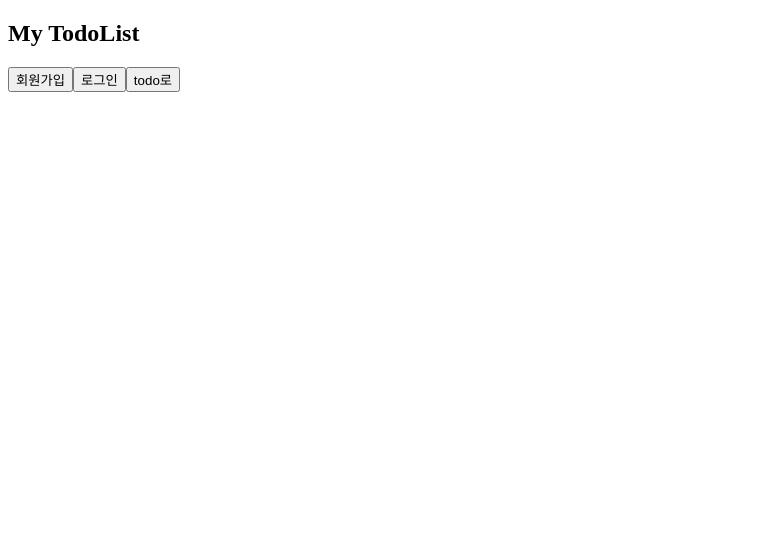
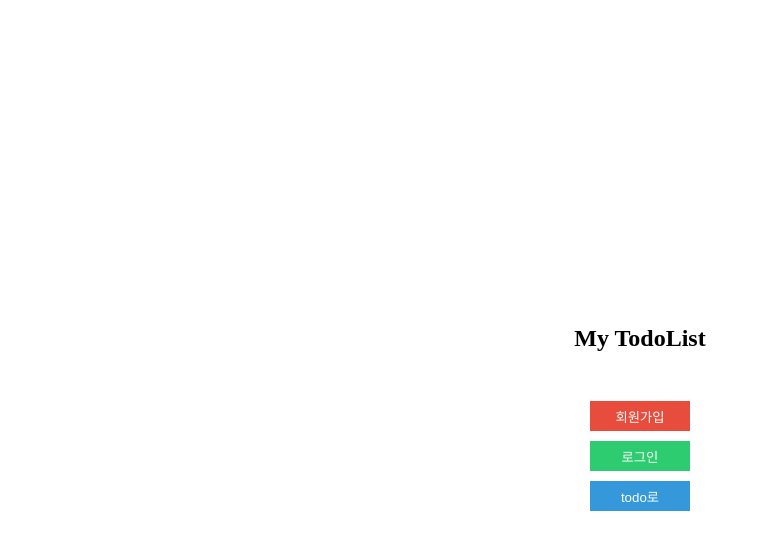
Before and after one commit to devjjin/wanted-pre-onboarding-frontend, a React (Create React App) app: page / in a window 1280 px wide. Shown: the top 550 px of the page, without its empty margins (0-761 px from the left). Built offline with nearby package versions, Linux system fonts and the light colour scheme.

Commit message:
design: main page

```diff
--- a/src/pages/Main.jsx
+++ b/src/pages/Main.jsx
@@ -1,5 +1,6 @@
 import React from 'react';
 import { useNavigate } from 'react-router-dom';
+import styled from 'styled-components';
 
 export default function Main() {
   const navigate = useNavigate();
@@ -21,19 +22,51 @@ export default function Main() {
   };
 
   return (
-    <div>
+    <Container>
       <h2>My TodoList</h2>
-      <div>
-        <button type="button" onClick={() => goPath('/signup')}>
+      <ButtonWrap>
+        <SignUpBtn type="button" onClick={() => goPath('/signup')}>
           회원가입
-        </button>
-        <button type="button" onClick={() => goPath('/signin')}>
+        </SignUpBtn>
+        <SignInBtn type="button" onClick={() => goPath('/signin')}>
           로그인
-        </button>
-        <button type="button" onClick={goTodo}>
+        </SignInBtn>
+        <Button type="button" onClick={goTodo}>
           todo로
-        </button>
-      </div>
-    </div>
+        </Button>
+      </ButtonWrap>
+    </Container>
   );
 }
+
+const Container = styled.div`
+  display: flex;
+  flex-direction: column;
+  align-items: center;
+  justify-content: center;
+  height: 100vh;
+`;
+
+const ButtonWrap = styled.div`
+  display: flex;
+  flex-direction: column;
+  margin-top: 20px;
+`;
+
+const Button = styled.button`
+  margin-top: 10px;
+  width: 100px;
+  height: 30px;
+  border: none;
+  background-color: #3498db;
+  color: #fff;
+  cursor: pointer;
+`;
+
+const SignUpBtn = styled(Button)`
+  background-color: #e74c3c;
+`;
+
+const SignInBtn = styled(Button)`
+  background-color: #2ecc71;
+`;
```
